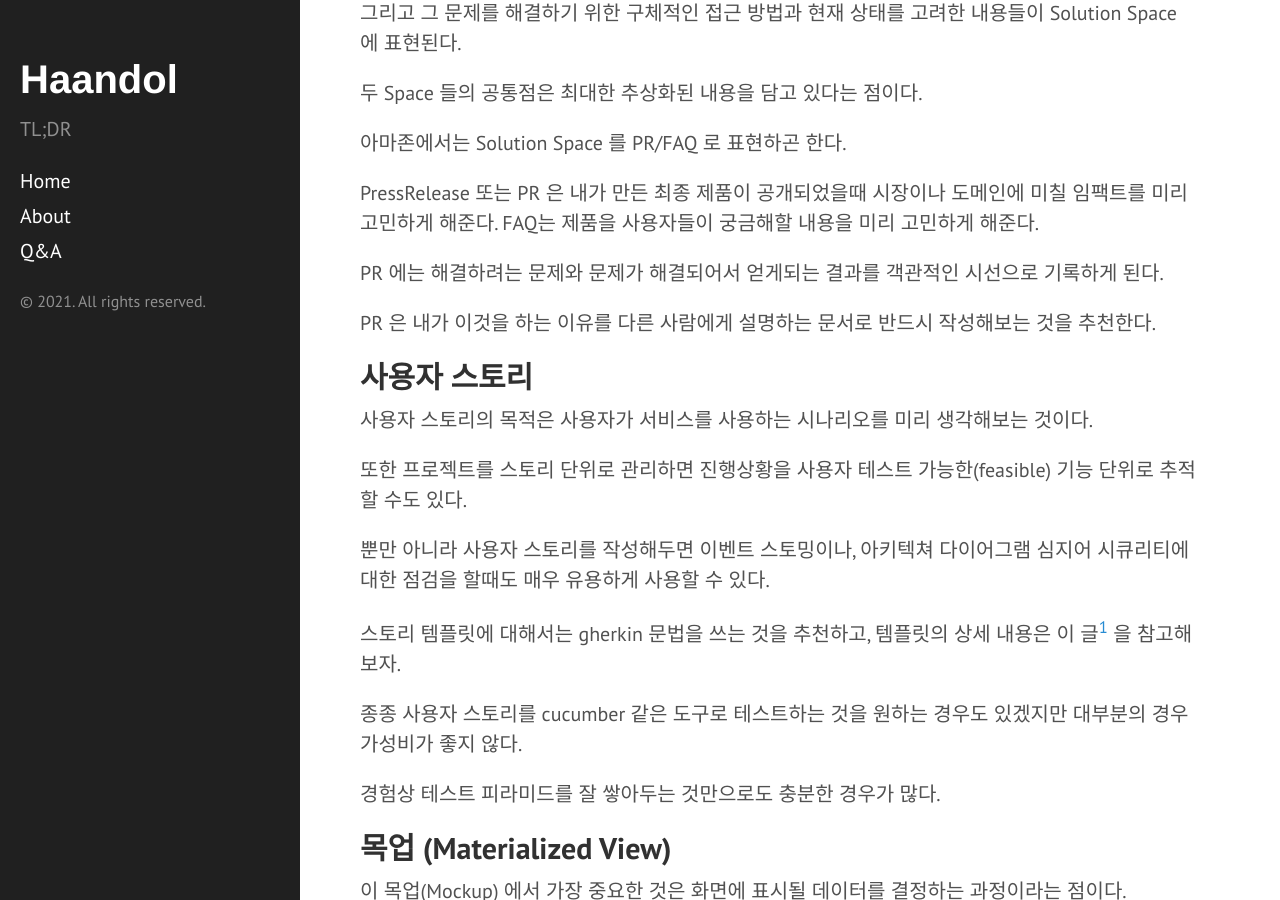
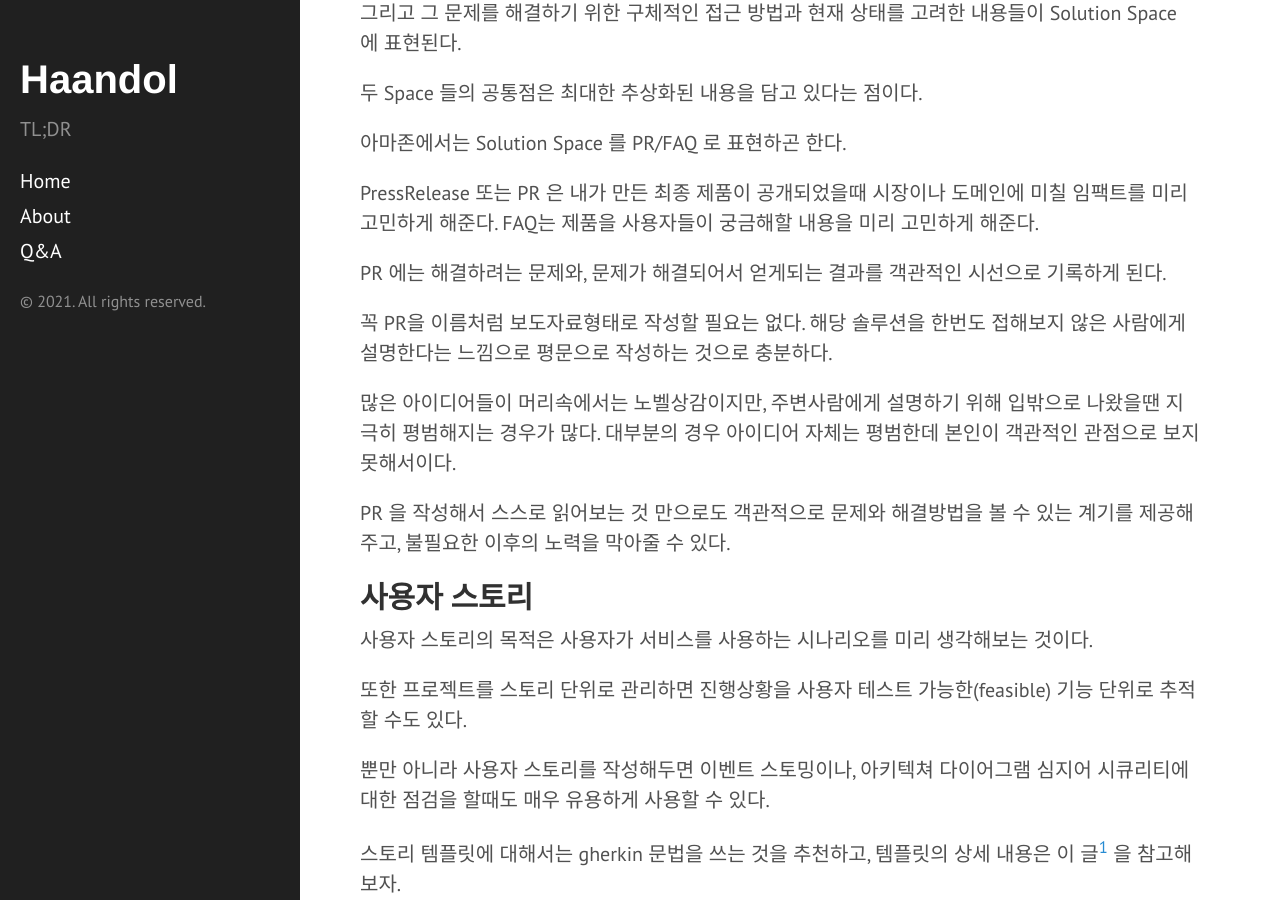
Before and after one commit to haandol/haandol.github.com, a Jekyll site: the page built from _posts/2021-12-18-guideline-to-start-your-pet-project.md, in a window 1280 px wide and 900 px high, scrolled down 1655 px. Built offline with Jekyll 4.4.1, drawn with Linux system fonts in a browser that asks for light colours; comment, search, counter and statistics services are not loaded.

Commit message:
update guide

```diff
--- a/_posts/2021-12-18-guideline-to-start-your-pet-project.md
+++ b/_posts/2021-12-18-guideline-to-start-your-pet-project.md
@@ -61,9 +61,13 @@ publish: true
 PressRelease 또는 PR 은 내가 만든 최종 제품이 공개되었을때 시장이나 도메인에 미칠 임팩트를 미리 고민하게 해준다.
 FAQ는 제품을 사용자들이 궁금해할 내용을 미리 고민하게 해준다.
 
-PR 에는 해결하려는 문제와 문제가 해결되어서 얻게되는 결과를 객관적인 시선으로 기록하게 된다.
+PR 에는 해결하려는 문제와, 문제가 해결되어서 얻게되는 결과를 객관적인 시선으로 기록하게 된다.
 
-PR 은 내가 이것을 하는 이유를 다른 사람에게 설명하는 문서로 반드시 작성해보는 것을 추천한다.
+꼭 PR을 이름처럼 보도자료형태로 작성할 필요는 없다. 해당 솔루션을 한번도 접해보지 않은 사람에게 설명한다는 느낌으로 평문으로 작성하는 것으로 충분하다.
+
+많은 아이디어들이 머리속에서는 노벨상감이지만, 주변사람에게 설명하기 위해 입밖으로 나왔을땐 지극히 평범해지는 경우가 많다. 대부분의 경우 아이디어 자체는 평범한데 본인이 객관적인 관점으로 보지 못해서이다.
+
+PR 을 작성해서 스스로 읽어보는 것 만으로도 객관적으로 문제와 해결방법을 볼 수 있는 계기를 제공해주고, 불필요한 이후의 노력을 막아줄 수 있다.
 
 ## 사용자 스토리
 
```
